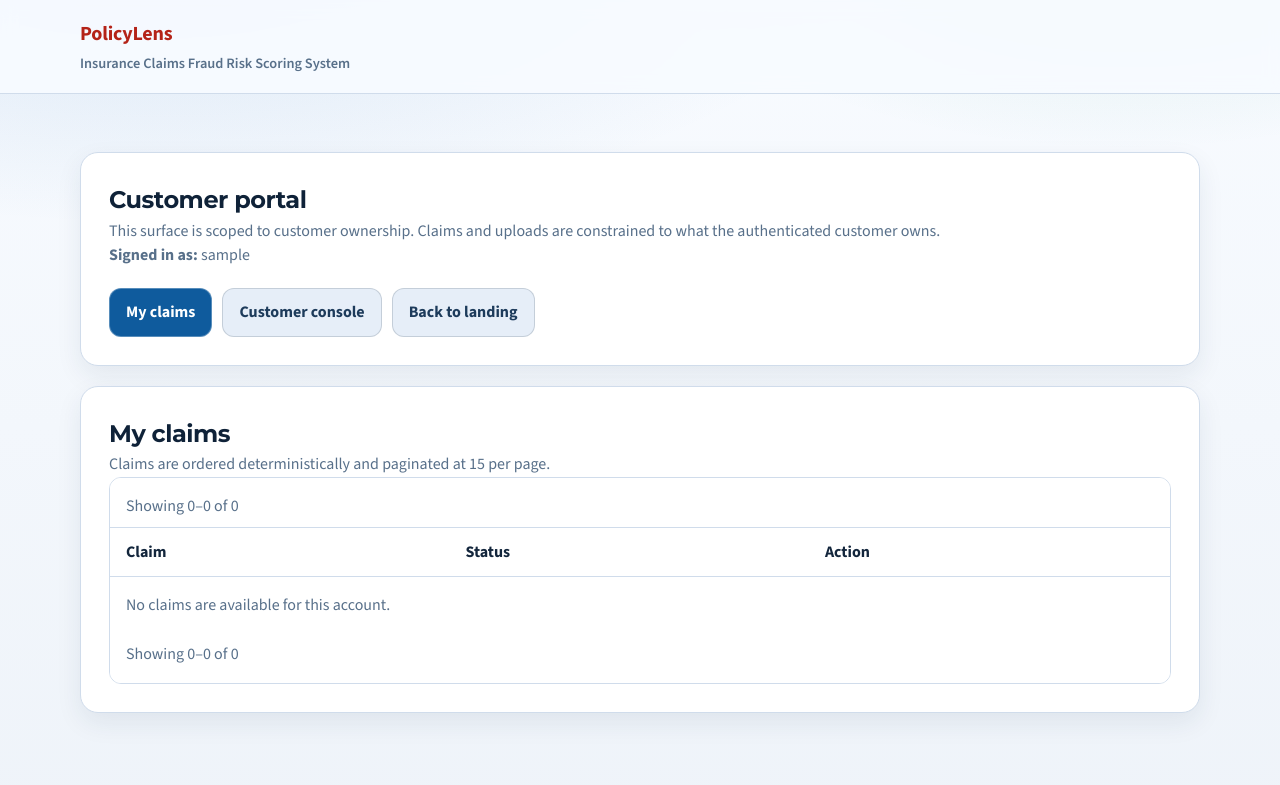
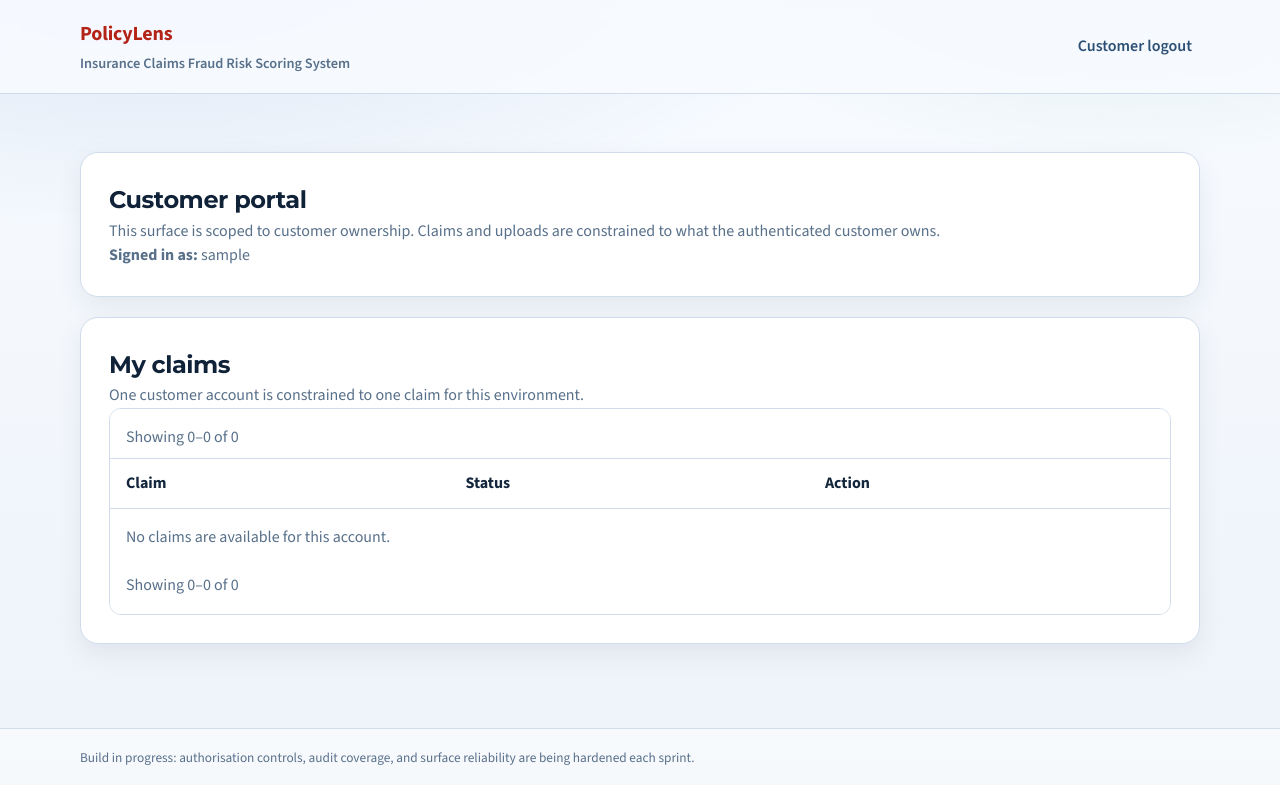
Before and after one commit to AAdewunmi/Claims-Fraud-Risk-Scoring-Project, a Django app: page /customer/ in a window 1280 px wide. Shown: the top 785 px of the page. Run offline with Django 5.2, Linux system fonts and the light colour scheme; the visitor is signed in with stand-in values (Sample User, id 1); data that the repository does not hold is empty; parts of the project's set-up code (start-up, migrations or seed data) failed here and were passed over.

Commit message:
feat(customer-portal): add header logout and enforce one-claim customer view

```diff
--- a/policylens/apps/customer/views.py
+++ b/policylens/apps/customer/views.py
@@ -122,6 +122,36 @@ def _apply_stable_ordering(qs: Any) -> Any:
     return qs.order_by(*fields) if fields else qs
 
 
+def _restrict_to_primary_claim(qs: Any) -> Any:
+    """
+    Enforce one-claim-per-customer visibility for customer surfaces.
+
+    We keep one deterministic "primary" claim (the first claim in the ordered
+    queryset) and hide additional owned claims from customer pages.
+    """
+    primary_claim_id = None
+
+    try:
+        primary_claim_id = qs.values_list("id", flat=True).first()
+    except Exception:
+        try:
+            first_claim = qs.first()
+            primary_claim_id = getattr(first_claim, "id", None)
+        except Exception:
+            primary_claim_id = None
+
+    if primary_claim_id is None:
+        try:
+            return qs.none()
+        except Exception:
+            return qs
+
+    try:
+        return qs.filter(pk=primary_claim_id)
+    except Exception:
+        return qs
+
+
 def _customer_write_enabled(request: HttpRequest) -> bool:
     """
     Return True when customer write actions are enabled for this request.
@@ -145,6 +175,8 @@ def _get_owned_claim_or_404(user: Any, claim_id: int) -> Claim:
     404 is used (not 403) to avoid leaking whether a claim id exists.
     """
     qs = _owned_claims_queryset_for_user(user)
+    qs = _apply_stable_ordering(qs)
+    qs = _restrict_to_primary_claim(qs)
     try:
         return qs.get(pk=claim_id)
     except Claim.DoesNotExist:
@@ -252,6 +284,7 @@ def customer_claim_list(request: HttpRequest) -> HttpResponse:
 
     qs = _owned_claims_queryset_for_user(request.user)
     qs = _apply_stable_ordering(qs)
+    qs = _restrict_to_primary_claim(qs)
 
     pagination = paginate_request_queryset(
         request,
--- a/policylens/templates/customer/base.html
+++ b/policylens/templates/customer/base.html
@@ -1,6 +1,18 @@
 {% extends "site/base.html" %}
 
 {% block title %}Customer portal | PolicyLens{% endblock %}
+
+{% block header_nav %}
+  <nav class="nav" aria-label="Customer portal navigation">
+    {% if read_only %}
+      <a class="nav-link" href="{% url 'console:admin_home' %}">Back to admin console</a>
+    {% endif %}
+    <form class="nav-inline-form" method="post" action="{% url 'accounts:logout_to_landing' %}">
+      {% csrf_token %}
+      <button class="nav-link nav-link-button" type="submit">Customer logout</button>
+    </form>
+  </nav>
+{% endblock %}
 
 {% block content %}
   <section class="card">
@@ -13,14 +25,11 @@
       <p class="muted"><strong>Mode:</strong> Read-only admin view</p>
     {% endif %}
 
-    <div class="button-row">
-      <a class="button" href="/customer/">My claims</a>
-      <a class="button button-secondary" href="/console/customer/">Customer console</a>
-      {% if read_only %}
+    {% if read_only %}
+      <div class="button-row">
         <a class="button button-secondary" href="{% url 'console:admin_home' %}">Back to admin console</a>
-      {% endif %}
-      <a class="button button-secondary" href="/">Back to landing</a>
-    </div>
+      </div>
+    {% endif %}
   </section>
 
   {% block customer_content %}{% endblock %}
--- a/policylens/templates/customer/claim_list.html
+++ b/policylens/templates/customer/claim_list.html
@@ -6,7 +6,7 @@
   <section class="card">
     <h2>My claims</h2>
     <p class="muted">
-      Claims are ordered deterministically and paginated at {{ pagination.paginator.per_page }} per page.
+      One customer account is constrained to one claim for this environment.
     </p>
 
     <div style="padding: 0; border: 1px solid var(--border); border-radius: 12px; overflow: hidden;">
```
Also changed, not shown: tests/test_console_access.py (+3 -0 lines), tests/test_customer_claim_list_pagination.py (+19 -44 lines), tests/test_customer_portal_access.py (+22 -0 lines).
